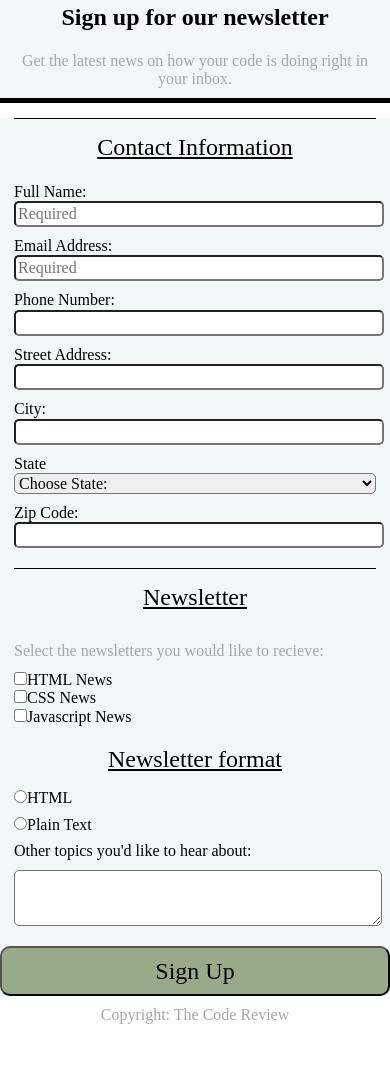
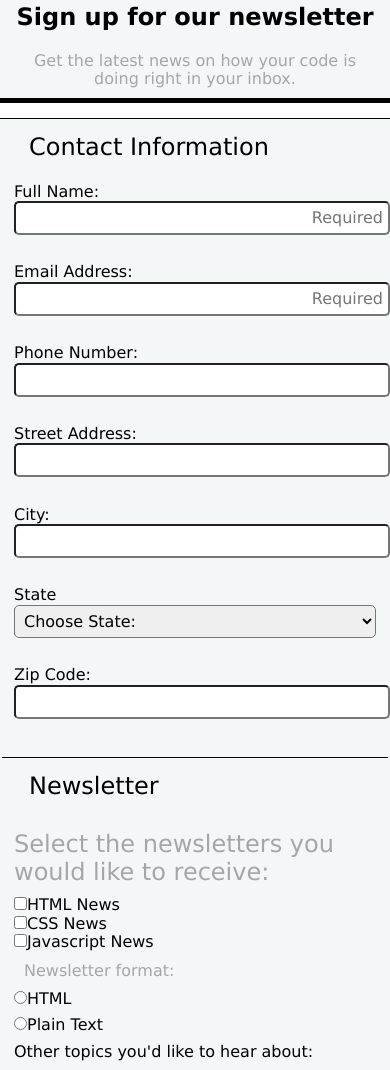
Before and after one commit to meganoliver/online_registration_v3, a plain HTML site: page index.html in a window 390 px wide. Shown: the part 56-1126 px from the top of the page. Before the commit the page ends 1091 px from the top, so only its background shows below. Drawn offline with nearby package versions, Linux system fonts and the light colour scheme.

Commit message:
media queries

```diff
--- a/css/style.css
+++ b/css/style.css
@@ -1,8 +1,17 @@
+body {
+  font-family: "Lucida Sans Unicode", "Lucida Grande", sans-serif;
+}
+
 form,
 div {
   background-color: #f4f7f8;
   margin: 0 auto;
   width: 100%;
+}
+
+form {
+  border-top: solid 1px black;
+  padding-bottom: 20px;
 }
 
 header div {
@@ -26,8 +35,11 @@ h2 {
 
 .legend {
   padding: 15px;
-  border-top: solid 1px black;
   width: 100%;
+}
+
+.border {
+    border-bottom: solid 1px black;
 }
 
 header,
@@ -52,19 +64,23 @@ fieldset {
 }
 
 legend {
-  padding: 10px 0 10px 0;
+  padding: 0 10px 0;
   border-top: 5px black;
-  text-align: center;
-  text-decoration: underline;
   font-size: 1.5em;
+  margin-left: 0;
 }
 
 label {
   padding-top: 8px;
 }
 
+input:focus {
+  background-color: lightyellow;
+}
+
 .select {
   padding-left: 0;
+  font-size: 1.5em;
 }
 
 .radio,
@@ -81,12 +97,17 @@ label {
 .input,
 select {
   display: block;
-  padding: 5px, 10px, 5px, 5px;
+  padding: 5px;
   border-radius: 5px;
   box-shadow: -3px 0 0 -3px;
   margin-bottom: 10px;
   width: 100%;
   height: 20px;
+}
+
+.input,
+#placeholder {
+  text-align: right;
 }
 
 #topics {
@@ -99,7 +120,10 @@ select {
 }
 
 .button {
-  width: 100%;
+  margin-bottom: 10px;
+  display: block;
+  margin: 0 auto;
+  width: 75%;
   background-color: #9a8;
   border-radius: 10px;
   height: 50px;
@@ -107,8 +131,23 @@ select {
   padding: 10px;
 }
 
+
+
+
 /*MEDIA QUERIES*/
 
 @media (min-width: 760px) {
-
+  body {
+    margin: 0;
+    width: 100%;
+  }
+  .label,
+  .input,
+  select {
+    display: inline-block;
+    width: 75%;
+  }
+  .button {
+    width: 25%;
+  }
 }
--- a/index.html
+++ b/index.html
@@ -17,22 +17,22 @@
         <p class="get-news">Get the latest news on how your code is doing right in your inbox.</p>
       </div>
       <form>
-        <fieldset>
+        <fieldset class="border">
           <legend class="legend">Contact Information</legend>
           <label for="name">Full Name:</label>
-          <input type="text" id="name" name="full-name" class="input" placeholder="Required">
+          <input type="text" id="name" name="full-name" class="input" placeholder="Required"><br>
 
           <label for="email">Email Address:</label>
-          <input type="email" id="email" name="email" class="input" placeholder="Required">
+          <input type="email" id="email" name="email" class="input" placeholder="Required"><br>
 
           <label for="phone">Phone Number:</label>
-          <input type="tel" id="phone" name="phone" class="input">
+          <input type="tel" id="phone" name="phone" class="input"><br>
 
           <label for="street">Street Address:</label>
-          <input type="text" id="street" name="street" class="input">
+          <input type="text" id="street" name="street" class="input"><br>
 
           <label for="city">City:</label>
-          <input type="text" id="city" name="city" class="input">
+          <input type="text" id="city" name="city" class="input"><br>
 
           <label for="state">State</label>
           <select id="state" name="state">
@@ -91,30 +91,28 @@
           		<option value="WV">West Virginia</option>
           		<option value="WY">Wyoming</option>
           	</optgroup>
-          </select>
+          </select><br>
 
           <label for="zip">Zip Code:</label>
-          <input type="number" id="zip" name="zip" class="input">
+          <input type="number" id="zip" name="zip" class="input"><br>
         </fieldset>
         <fieldset>
           <legend class="legend">Newsletter</legend>
-          <p class="select">Select the newsletters you would like to recieve:</p>
+          <p class="select">Select the newsletters you would like to receive:</p>
 
           <input type="checkbox" id="html-news" value="html-news" name="html-news" class="check"><label for="html-news">HTML News</label><br>
 
           <input type="checkbox" id="css-news" value="css-news" name="css-news" class="check"><label for="css-news">CSS News</label><br>
 
           <input type="checkbox" id="javascript-news" value="javascript-news" name="javascript-news" class="check"><label for="javascript-news">Javascript News</label><br>
-        </fieldset>
 
-        <fieldset>
-          <legend>Newsletter format</legend>
+          <p>Newsletter format:</p>
           <input type="radio" id="html" value="html" name="html" class="radio"><label for="html" class="radio">HTML</label><br>
 
           <input type="radio" id="plain-text" value="plain-text" name="plain-text"><label for="plain-text" class="radio">Plain Text</label><br>
 
           <label for="topics" id="text-label">Other topics you'd like to hear about:</label>
-          <textarea id=topics name="other-topics" class="input" "textarea"></textarea>
+          <textarea id="topics" name="other-topics" class="input"></textarea>
         </fieldset>
 
         <button class="button" type="submit">Sign Up</button>
```
